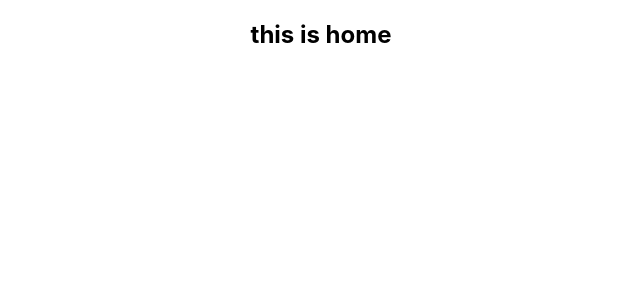
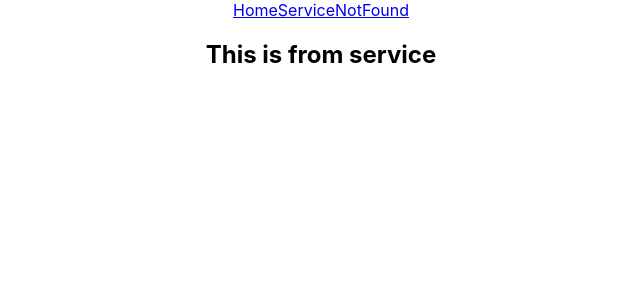
Before and after one commit to kaderabdul79/findDoctor, a React (Create React App) app: page / in a window 1280 px wide. Shown: the top 300 px of the page, without its empty margins (319-959 px from the left). Built offline with nearby package versions, Linux system fonts and the light colour scheme.

Commit message:
restructured components

```diff
--- a/src/App.js
+++ b/src/App.js
@@ -1,14 +1,14 @@
 import './App.css';
-import Home from './components/Home/Home';
 import Service from './components/Service/Service';
 import NotFound from './components/NotFound/NotFound';
-import Invoices from './Invoices';
+import Header from './components/Header/Header';
+import Home from './pages/Home/Home';
 import React from "react";
 import {
   BrowserRouter as Router,
   Routes,Route
 } from "react-router-dom";
-import Header from './components/Header/Header';
+
 function App() {
   return (
     <div className="App">
@@ -20,7 +20,6 @@
           <Route path="/" element={<Home />}></Route>
           <Route path="/home" element={<Home />}></Route>
           <Route path="/service" element={<Service />}></Route>
-          <Route path="/invoices/:number" element={<Invoices />}></Route>
           <Route path="/*" element={<NotFound />}></Route>
         </Routes>
 
--- a/src/components/Home/Home.js
+++ /dev/null
@@ -1,11 +0,0 @@
-import React from 'react';
-
-const Home = () => {
-    return (
-        <div>
-            <h2>this is home</h2>
-        </div>
-    );
-};
-
-export default Home;
--- /dev/null
+++ b/src/pages/Home/Home.js
@@ -0,0 +1,14 @@
+import React from 'react';
+import Header from '../../components/Header/Header';
+import Service from '../../components/Service/Service';
+
+const Home = () => {
+    return (
+        <div>
+            <Header></Header>
+            <Service></Service>
+        </div>
+    );
+};
+
+export default Home;
```
